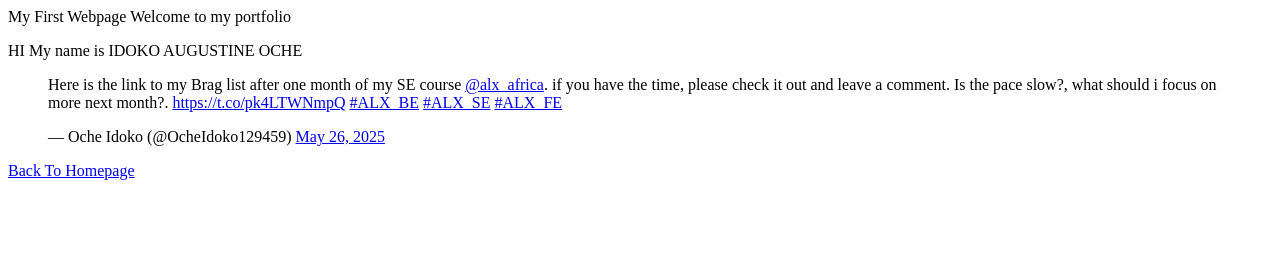
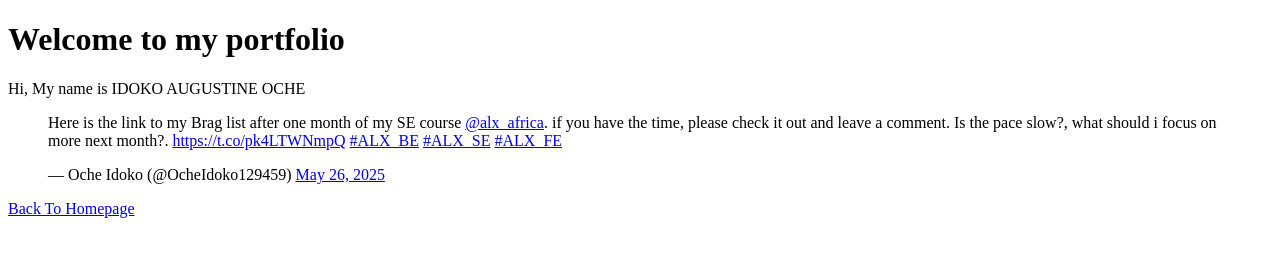
Before and after one commit to Ochelito/My_First_Portfolio, a plain HTML site: page html_basic/tweets.html in a window 1280 px wide. Drawn offline with Linux system fonts and the light colour scheme.

```diff
--- a/html_basic/tweets.html
+++ b/html_basic/tweets.html
@@ -2,21 +2,24 @@
 <html lang = "en">
 <head>
     <meta charset="UTF-8">
-    <tittle> My First Webpage </tittle>
+    <title> My First Webpage </title>
 </head>
 <body>
-    <h>Welcome to my portfolio</h>
-    <p>HI My name is IDOKO AUGUSTINE OCHE</p>
+    <h1>Welcome to my portfolio</h1>
+    <p>Hi, My name is IDOKO AUGUSTINE OCHE</p>
 
     <blockquote class="twitter-tweet">
-        <p lang="en" dir="ltr">Here is the link to my Brag list after one month of my SE course
-            <a href="https://twitter.com/alx_africa?ref_src=twsrc%5Etfw">@alx_africa</a>. if you have the time, please check it out and leave a comment. Is the pace slow?, what should i focus on more next month?.
+        <p lang="en" dir="ltr">
+            Here is the link to my Brag list after one month of my SE course
+            <a href="https://twitter.com/alx_africa?ref_src=twsrc%5Etfw">@alx_africa</a>.
+            if you have the time, please check it out and leave a comment. Is the pace slow?, what should i focus on more next month?.
             <a href="https://t.co/pk4LTWNmpQ">https://t.co/pk4LTWNmpQ</a>
             <a href="https://twitter.com/hashtag/ALX_BE?src=hash&amp;ref_src=twsrc%5Etfw">#ALX_BE</a>
             <a href="https://twitter.com/hashtag/ALX_SE?src=hash&amp;ref_src=twsrc%5Etfw">#ALX_SE</a>
             <a href="https://twitter.com/hashtag/ALX_FE?src=hash&amp;ref_src=twsrc%5Etfw">#ALX_FE</a>
         </p>
-        &mdash; Oche Idoko (@OcheIdoko129459) <a href="https://twitter.com/OcheIdoko129459/status/1926918537685221704?ref_src=twsrc%5Etfw">May 26, 2025</a>
+        &mdash; Oche Idoko (@OcheIdoko129459)
+        <a href="https://twitter.com/OcheIdoko129459/status/1926918537685221704?ref_src=twsrc%5Etfw">May 26, 2025</a>
     </blockquote>
     <script async src="https://platform.twitter.com/widgets.js" charset="utf-8"></script>
 
```
Also changed, not shown: html_basic/base_index.html (+3 -3 lines), html_basic/index.html (+1 -1 lines).
